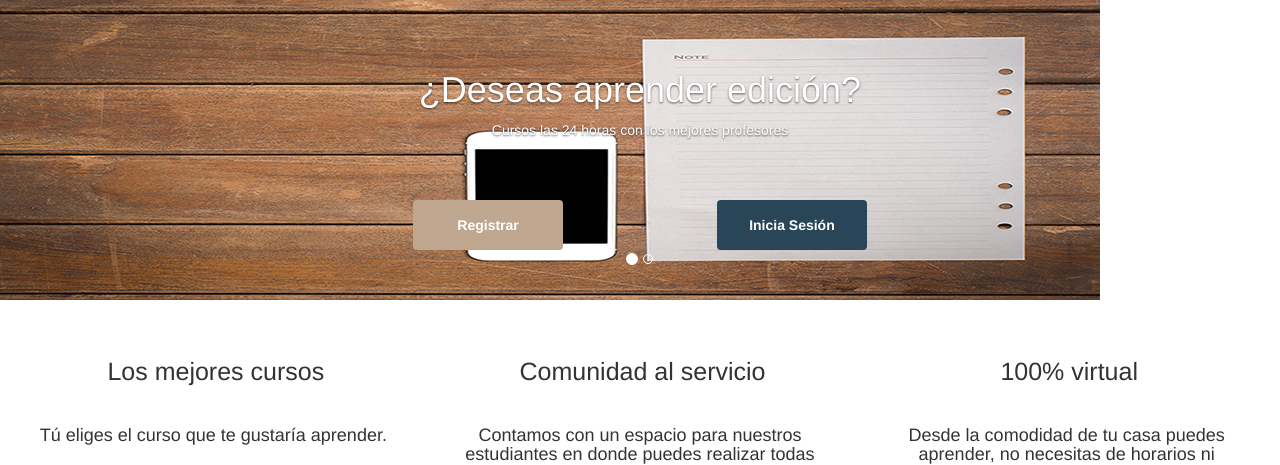
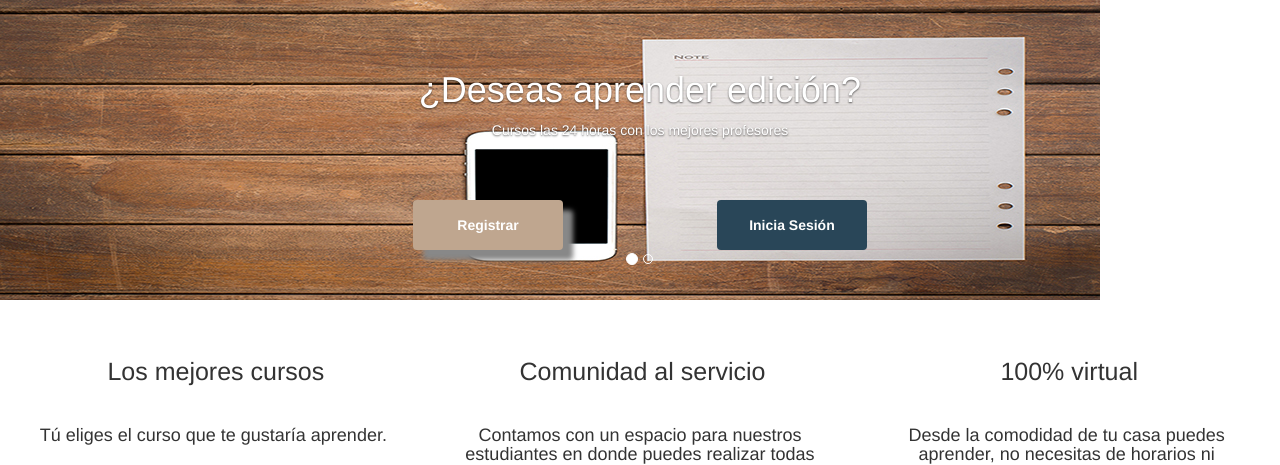
Before and after one commit to EstebanCarranza/pm.twicky.com.mx, a PHP site: page / in a window 1280 px wide. Shown: the top 465 px of the page. Run offline with PHP 8.4, Linux system fonts and the light colour scheme; the visitor is signed in with stand-in values (Sample User, id 1).

Commit message:
Se cambia el mainn style para poner sombra a botones

```diff
--- a/Github_test/CSS/main-style.css
+++ b/Github_test/CSS/main-style.css
@@ -57,6 +57,9 @@ body{
 #btn-descubre{
     border: none !important;
     background: #bfa68f;
+    box-shadow: 10px 10px 5px #888888;
+   -webkit-box-shadow: 10px 10px 5px #888888;
+   -moz-box-shadow: 10px 10px 5px #888888;
 }
 
 .list-inline-item:not(.btn){
```
